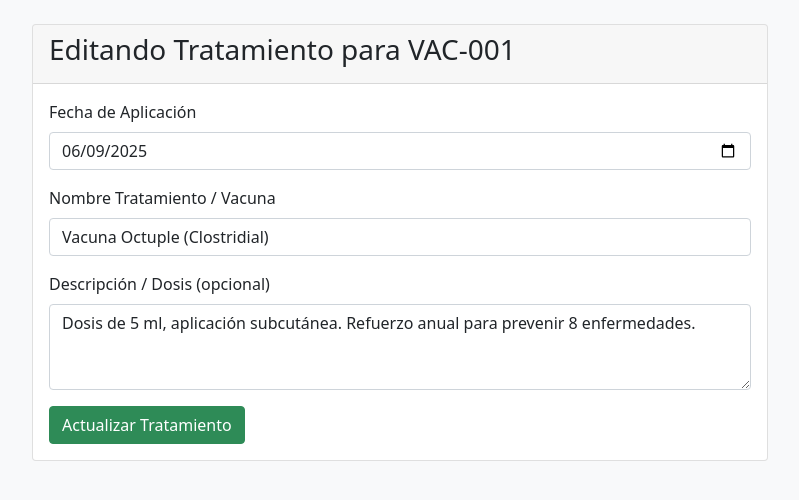
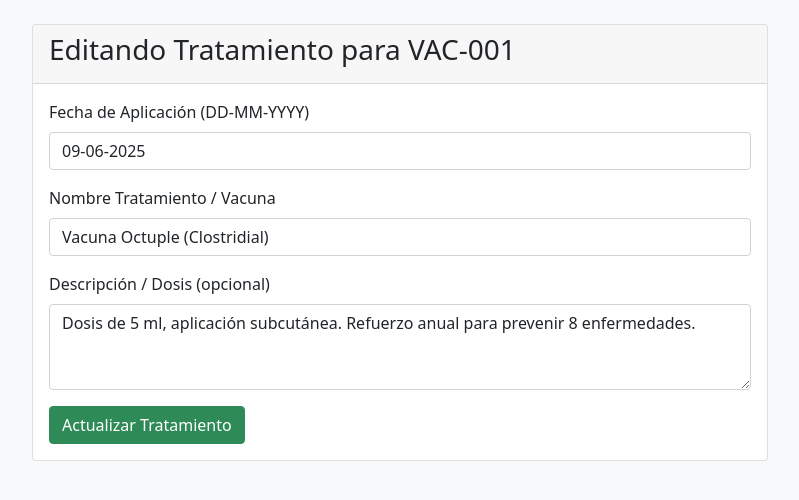
Before and after one commit to belemilla/Taller-de-ingenier-a-de-software, a Flask app: page /tratamiento/edit/1 in a window 1280 px wide. Shown: the part 56-556 px from the top of the page, without its empty margins (240-1039 px from the left). Run offline with Flask 3, Linux system fonts and the light colour scheme; a user stored in the database is signed in.

Commit message:
Update edit_tratamiento.html

```diff
--- a/Ganaderia_app/Templates/edit_tratamiento.html
+++ b/Ganaderia_app/Templates/edit_tratamiento.html
@@ -10,8 +10,8 @@
             <div class="card-body">
                 <form method="post">
                     <div class="mb-3">
-                        <label for="fecha_aplicacion" class="form-label">Fecha de Aplicación</label>
-                        <input type="date" name="fecha_aplicacion" class="form-control" value="{{ tratamiento.fecha_aplicacion.strftime('%Y-%m-%d') }}" required>
+                        <label for="fecha_aplicacion" class="form-label">Fecha de Aplicación (DD-MM-YYYY)</label>
+                        <input type="text" name="fecha_aplicacion" class="form-control" value="{{ tratamiento.fecha_aplicacion.strftime('%d-%m-%Y') }}" required>
                     </div>
                     <div class="mb-3">
                         <label for="nombre_tratamiento" class="form-label">Nombre Tratamiento / Vacuna</label>
```
